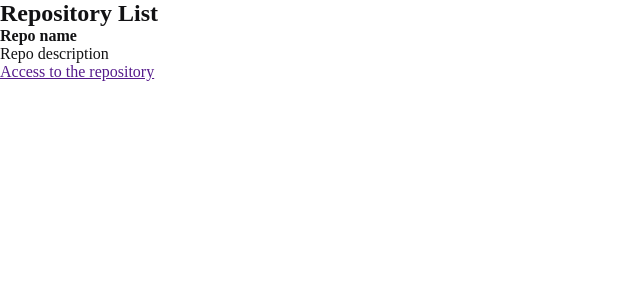
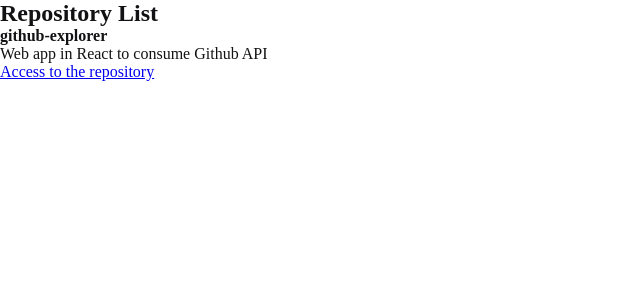
Before and after one commit to lucasleonardobs/github-explorer, a React app: page / in a window 1280 px wide. Shown: the top 300 px of the page, without its empty margins (0-640 px from the left). Built offline with nearby package versions, Linux system fonts and the light colour scheme.

Commit message:
Create a initial repository item component

```diff
--- /dev/null
+++ b/src/components/RepositoryItem.jsx
@@ -0,0 +1,12 @@
+export function RepositoryItem(props) {
+    return (
+        <li>
+            <strong>{props.repository.name}</strong>
+            <p>{props.repository.description}</p>
+
+            <a href={props.repository.link}>
+                Access to the repository
+            </a>
+        </li>
+    )
+}
--- a/src/components/RepositoryList.jsx
+++ b/src/components/RepositoryList.jsx
@@ -1,17 +1,18 @@
+import { RepositoryItem } from "./RepositoryItem";
+
+const repository = {
+    name: "github-explorer",
+    description: "Web app in React to consume Github API",
+    link: "https://github.com/lucasleonardobs/github-explorer.git",
+}
+
 export function RepositoryList() {
     return (
         <section className="repository-list">
             <h1>Repository List</h1>
 
             <ul>
-                <li>
-                    <strong>Repo name</strong>
-                    <p>Repo description</p>
-
-                    <a href="">
-                        Access to the repository
-                    </a>
-                </li>
+                <RepositoryItem repository={repository}/>
             </ul>
         </section>
     )
```
